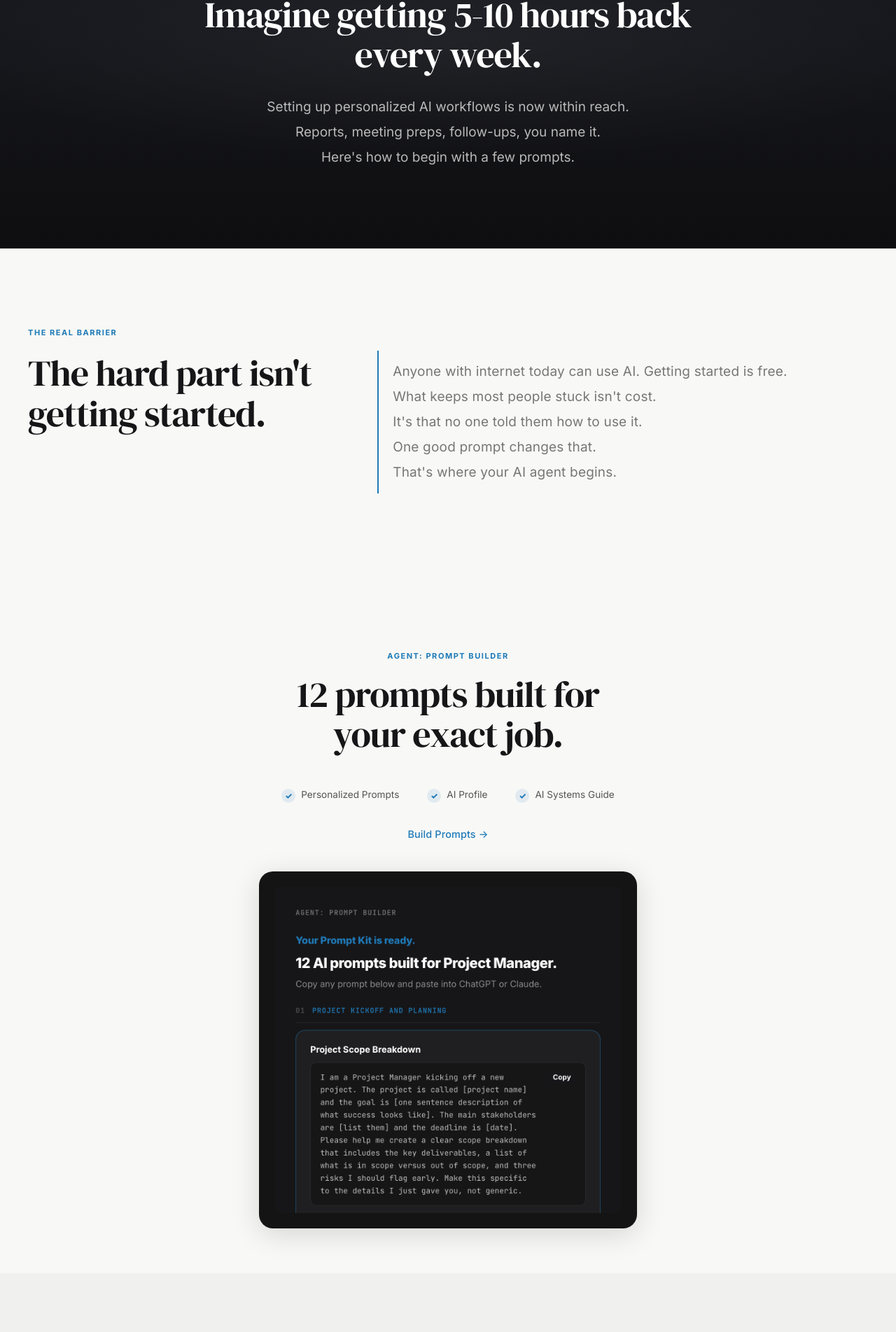
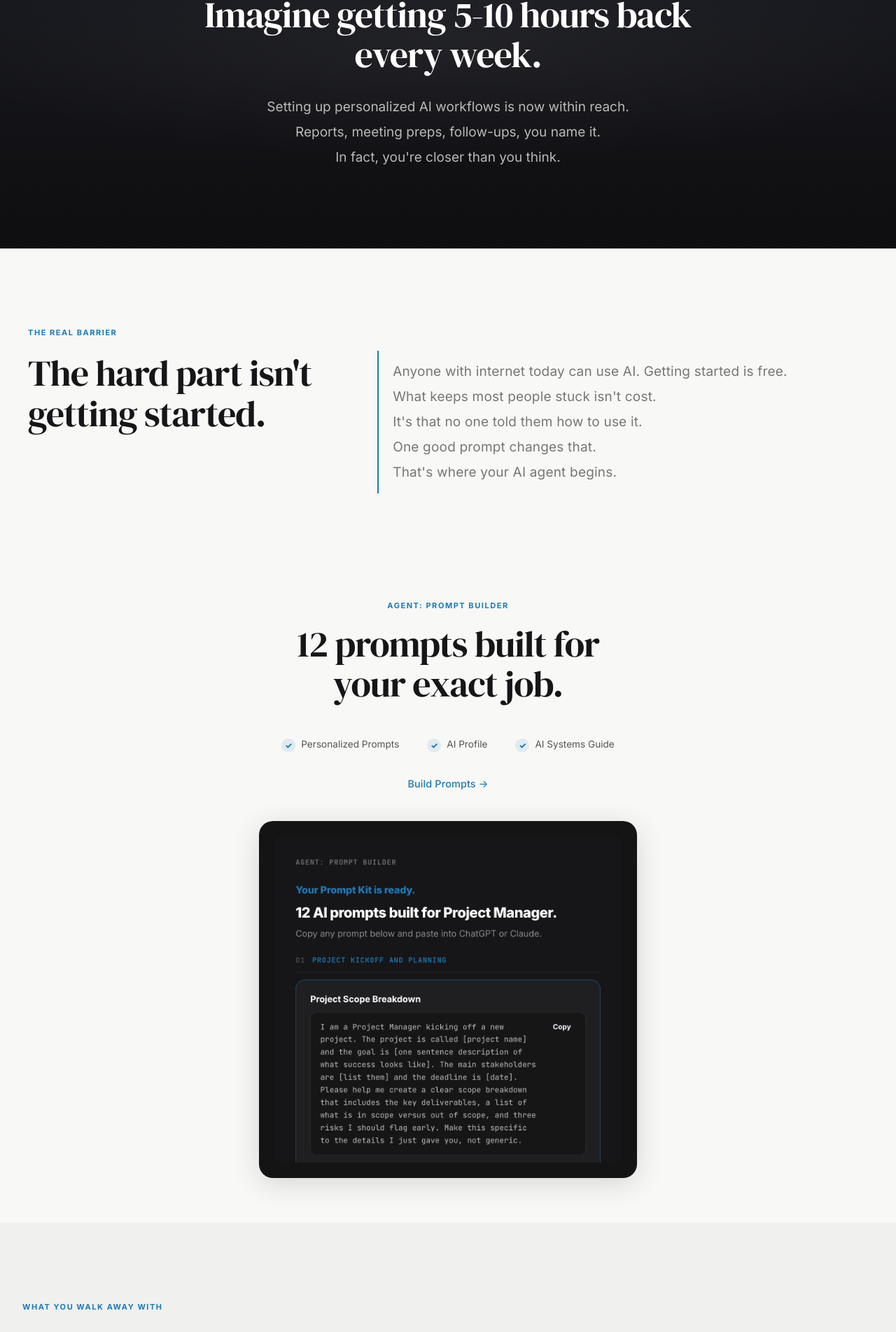
Before and after one commit to coolcalvin457-tech/agent-timesaver-nextjs, a Next.js app: page / in a window 1280 px wide. Shown: the part 891-2794 px from the top of the page at 70% size. Built offline with nearby package versions, Linux system fonts and the light colour scheme.

Commit message:
Tighten gap between manifesto and prompt builder, update dream body copy

```diff
--- a/app/page.tsx
+++ b/app/page.tsx
@@ -47,14 +47,14 @@ export default function Home() {
               <p className="dream-body">
                 Setting up personalized AI workflows is now within reach.<br />
                 Reports, meeting preps, follow-ups, you name it.<br />
-                Here&apos;s how to begin with a few prompts.
+                In fact, you&apos;re closer than you think.
               </p>
             </div>
           </div>
         </section>
 
         {/* ── Section 3: Manifesto ─────────────────────────────────────── */}
-        <section className="section" id="why">
+        <section className="section" id="why" style={{ paddingBottom: "72px" }}>
           <div className="container">
             <div className="manifesto-split">
               {/* Left: eyebrow + headline */}
@@ -87,7 +87,7 @@ export default function Home() {
         </section>
 
         {/* ── Section 4: AGENT: Prompt Builder ────────────────────────── */}
-        <section className="section" id="prompt-builder" style={{ paddingBottom: "64px" }}>
+        <section className="section" id="prompt-builder" style={{ paddingTop: "80px", paddingBottom: "64px" }}>
           <div className="container">
 
             {/* Centered header */}
```
